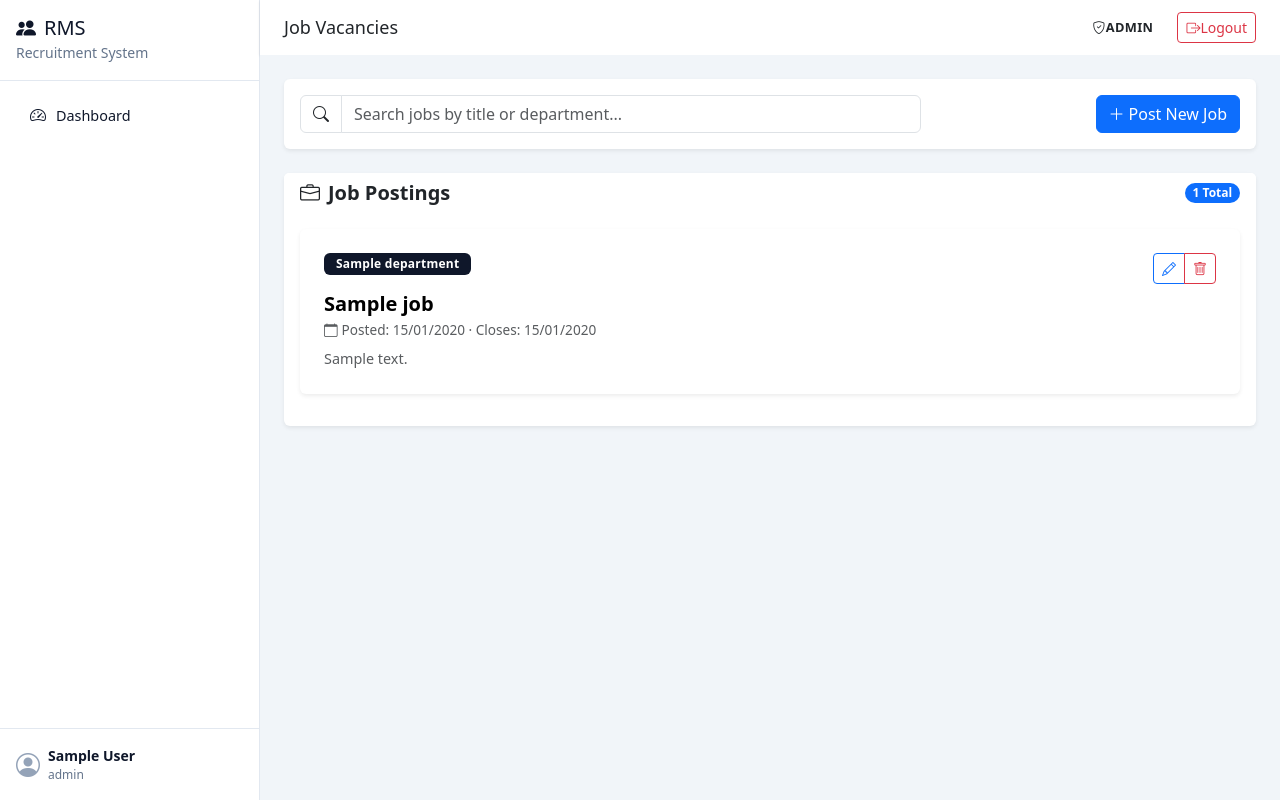
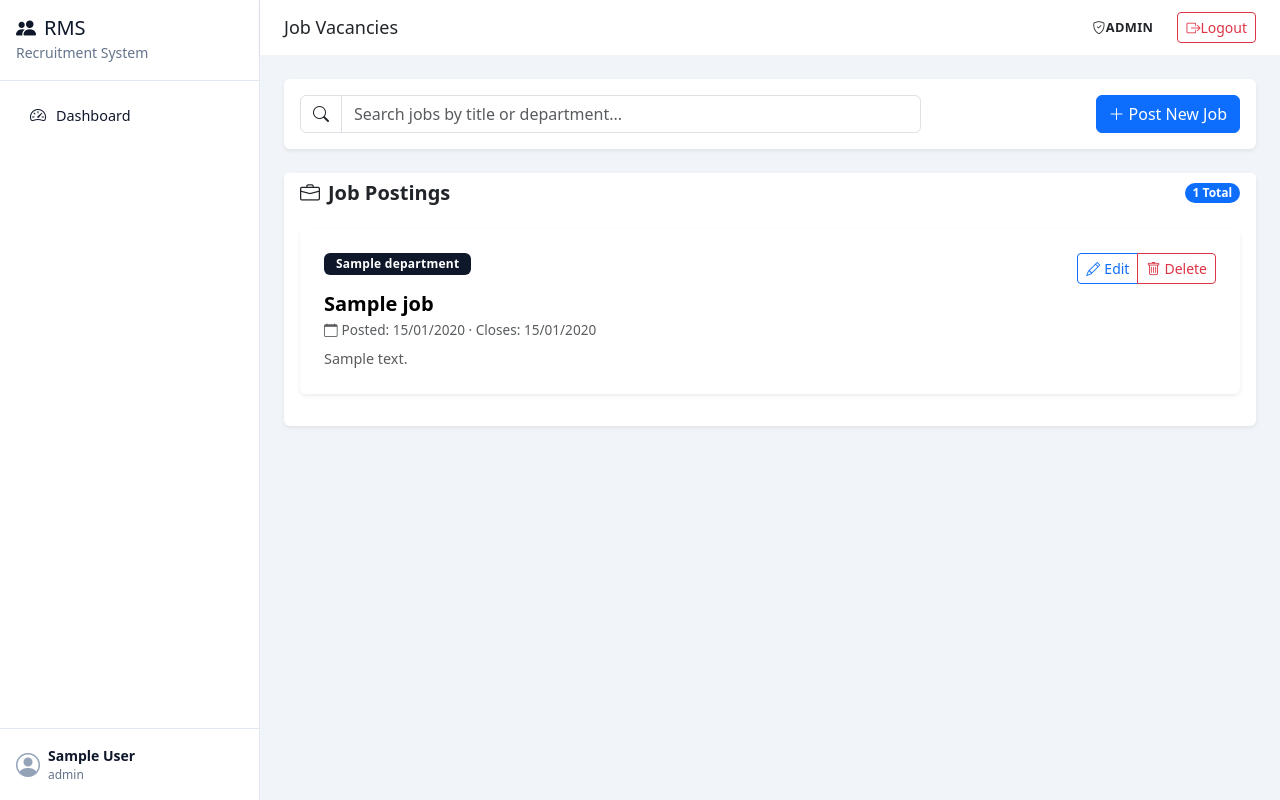
Before and after one commit to denistendo/recruitment_db1, a Django app: template frontend/templates/hr/jobs.html in a window 1280 px wide. Run offline with Django 5.2, Linux system fonts and the light colour scheme; the template is opened without the code that fills it: most values are stand-ins (such as "Sample title", 1, 10 or a date in 2020).

Commit message:
chnaged the edit and delete buttons from icons to text buttons

```diff
--- a/frontend/templates/hr/jobs.html
+++ b/frontend/templates/hr/jobs.html
@@ -45,12 +45,12 @@
                         <span class="badge bg-dark-navy fw-semibold" style="font-size: 0.75rem; padding: 0.3rem 0.75rem; letter-spacing: 0.02em;">
                             {{ job.department.department_name|default:"General" }}
                         </span>
-                        <div class="btn-group btn-group-sm" role="group">
-                            <button class="btn btn-outline-primary" onclick="openEditJobModal({{ job.job_id }}, '{{ job.title|escapejs }}', '{{ job.description|escapejs }}', '{{ job.department.department_id }}', '{{ job.posted_date|date:"Y-m-d"|default:"" }}', '{{ job.closing_date|date:"Y-m-d"|default:"" }}')" title="Edit">
-                                <i class="bi bi-pencil"></i>
+                        <div class="btn-group" role="group">
+                            <button class="btn btn-outline-primary btn-sm" onclick="openEditJobModal({{ job.job_id }}, '{{ job.title|escapejs }}', '{{ job.description|escapejs }}', '{{ job.department.department_id }}', '{{ job.posted_date|date:"Y-m-d"|default:"" }}', '{{ job.closing_date|date:"Y-m-d"|default:"" }}')" title="Edit">
+                                <i class="bi bi-pencil me-1"></i>Edit
                             </button>
-                            <button class="btn btn-outline-danger" onclick="deleteJob({{ job.job_id }})" title="Delete">
-                                <i class="bi bi-trash"></i>
+                            <button class="btn btn-outline-danger btn-sm" onclick="deleteJob({{ job.job_id }})" title="Delete">
+                                <i class="bi bi-trash me-1"></i>Delete
                             </button>
                         </div>
                     </div>
```
